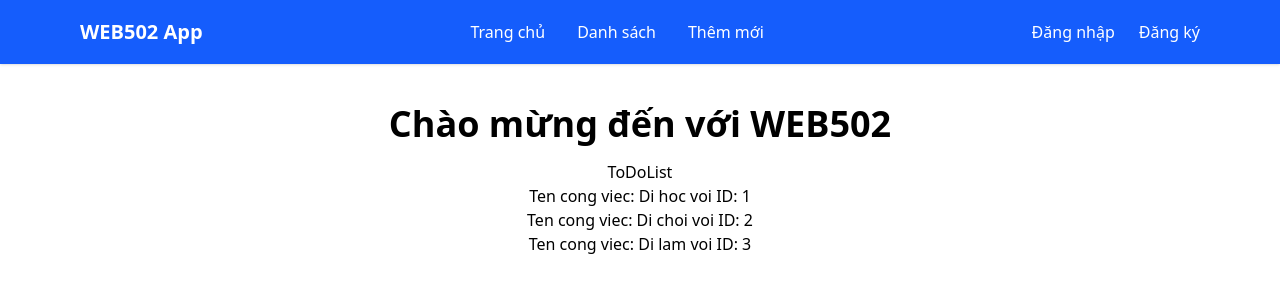
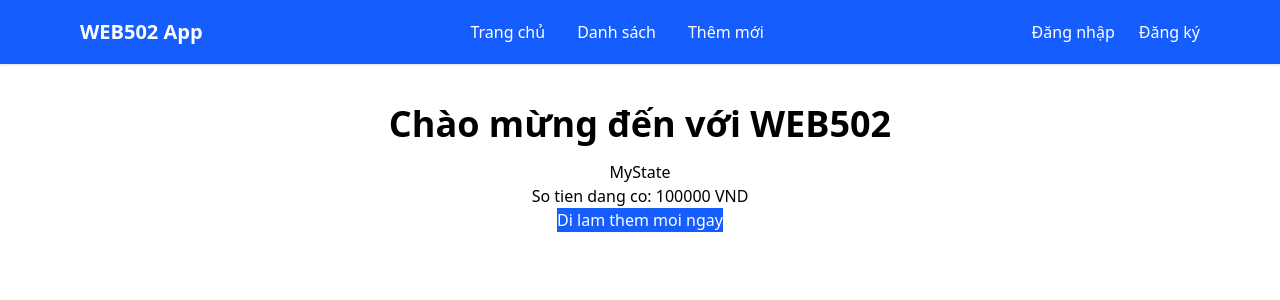
Before and after one commit to vanhoa690/typescript-web502-summer26, a React (Vite) app: page / in a window 1280 px wide. Shown: the top 300 px of the page. Built offline with nearby package versions, Linux system fonts and the light colour scheme; the HTML template or start-up script is replaced by a standard one.

Commit message:
state va useState

```diff
--- a/src/App.tsx
+++ b/src/App.tsx
@@ -1,7 +1,8 @@
 import { Toaster } from "react-hot-toast";
 import { Link } from "react-router-dom";
-import Button from "./components/Button";
-import ToDoList from "./components/TodoList";
+// import Button from "./components/Button";
+// import ToDoList from "./components/TodoList";
+import MyState from "./components/MyState";
 
 function App() {
   const handleClick = (): void => {
@@ -41,15 +42,8 @@ function App() {
       {/* MAIN CONTENT */}
       <div className="max-w-6xl mx-auto mt-10 px-4 text-center">
         <h1 className="text-4xl font-bold mb-4">Chào mừng đến với WEB502</h1>
-        <ToDoList />
-        {/* click chu cuoi cung ctrl + space => import component */}
-        {/* <div className="flex gap-2">
-          <Button
-            bgColor="bg-red-600"
-            onClick={() => alert("Click button")}
-          ></Button>
-          <Button label="Submit" onClick={handleClick}></Button>
-        </div> */}
+        <MyState />
+        {/* <ToDoList /> */}
       </div>
 
       <Toaster />
--- /dev/null
+++ b/src/components/MyState.tsx
@@ -0,0 +1,22 @@
+import { useState } from "react";
+import Button from "./Button";
+
+function MyState() {
+  const [money, setMoney] = useState(100000);
+
+  const handleJob = () => {
+    console.log("money hom nay", money);
+    setMoney(money + 50000);
+    // money = money + 50000
+  };
+
+  return (
+    <div>
+      <h2>MyState</h2>
+      <p>So tien dang co: {money} VND</p>
+      <Button onClick={handleJob} label="Di lam them moi ngay"></Button>
+    </div>
+  );
+}
+
+export default MyState;
```
